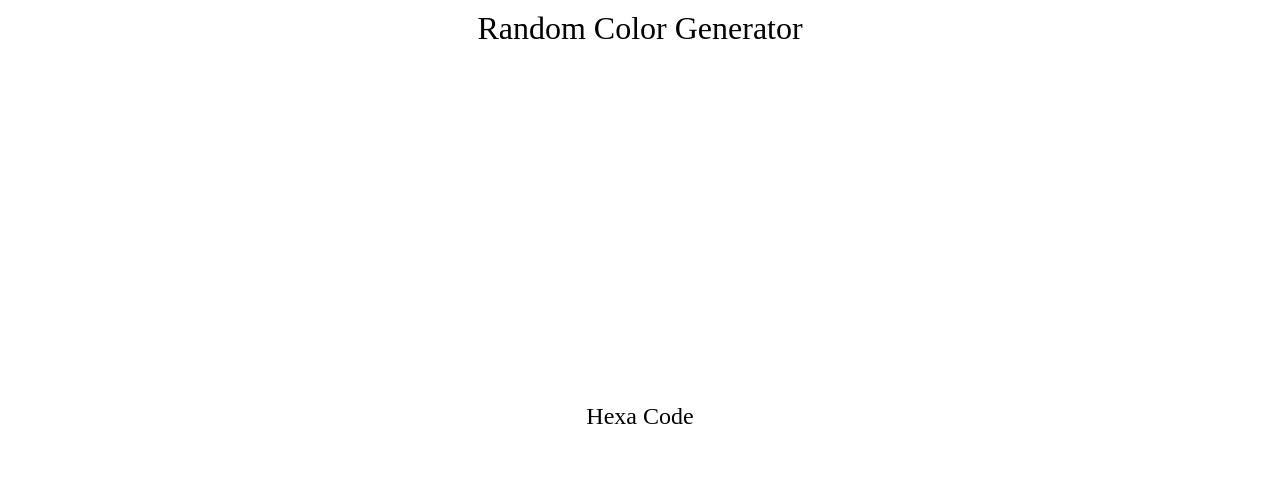
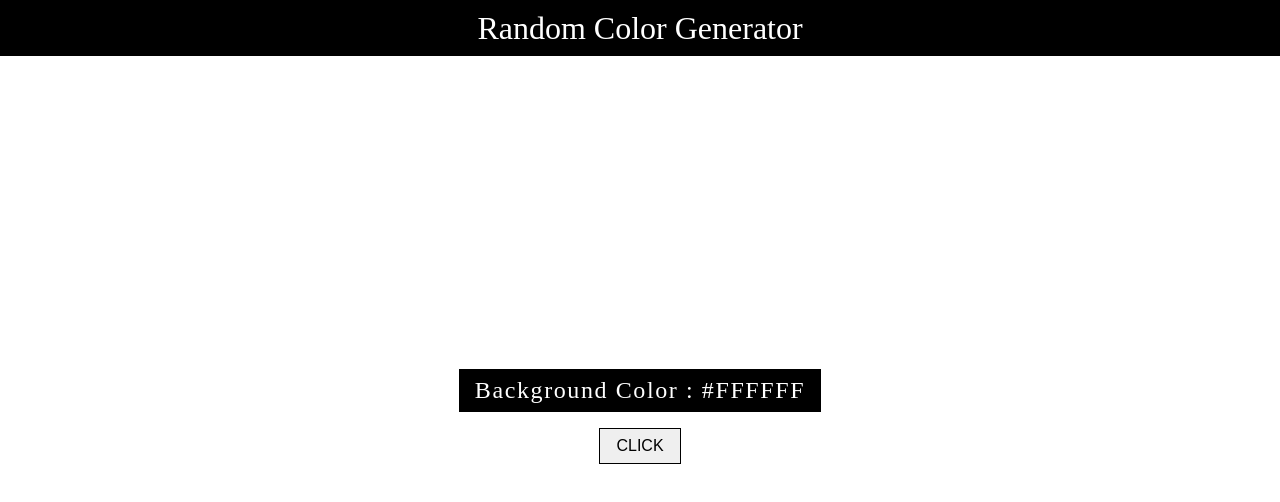
Before and after one commit to Madanmagar2001/random-color-generator, a plain HTML site: page index.html in a window 1280 px wide. Drawn offline with Linux system fonts and the light colour scheme.

Commit message:
Added some design

```diff
--- a/index.html
+++ b/index.html
@@ -14,8 +14,10 @@
     </header>
     <main class="main">
         <p class="color">
-        Hexa Code
+        Background Color : #FFFFFF
         </p>
+
+        <button class="btn">CLICK</button>
     </main>
     <!-- ==== js link ==== -->
     <script src="main.js"></script>
--- a/main.js
+++ b/main.js
@@ -1,4 +1,5 @@
-const background = document.body;
+const body = document.body;
+const button = document.querySelector('.btn');
 const hexaColor = [0,1,2,3,4,5,6,7,8,9,"A","B","C","D","E","F"];
 const colorCodeInHexa = document.querySelector('.color');
 function colorGenerator() {
@@ -15,12 +16,12 @@ function colorGenerator() {
     let colorCode5 = hexaColor[hexa5];
     let colorCode6 = hexaColor[hexa6];
     let hexacode = "#" + colorCode1 + colorCode2 + colorCode3 + colorCode4 + colorCode5 + colorCode6;
-    background.style.backgroundColor = hexacode;
-    colorCodeInHexa.innerText = hexacode;
+    body.style.backgroundColor = hexacode;
+    colorCodeInHexa.innerText = "Background Color : " + hexacode;
 }
-background.addEventListener('click',colorGenerator);
+button.addEventListener('click',colorGenerator);
 
-background.addEventListener('keypress', function(e) {
+body.addEventListener('keypress', function(e) {
     if (e.keyCode == 32) {
         colorGenerator()
     }
--- a/style.css
+++ b/style.css
@@ -13,18 +13,47 @@ body {
     display: grid;
     place-content: center;
     user-select: none;
+    background-color:black;
 }
 
 .header p {
     font-size: 2rem;
+    color: #fff;
 }
 
-.main {
+/* .main {
     display: grid;
     place-content: center;
     height: 90vh;
+} */
+
+.main {
+    display: flex;
+    width: 100%;
+    height: 90vh;
+    flex-direction: column;
+    justify-content: center;
+    align-items: center;
 }
 
 .color {
+    padding: .5rem 1rem;
+    background-color: black;
+    color: #fff;
     font-size: 1.5rem;
+    letter-spacing: .1rem;
 }
+
+.btn {
+    margin-top: 1rem;
+    border: 1px solid black;
+    padding: .5rem 1rem;
+    font-size: 1rem;
+    transition: .5s;
+    outline: none;
+}
+
+.btn:hover {
+    color: white;
+    background-color: black;
+}
```
